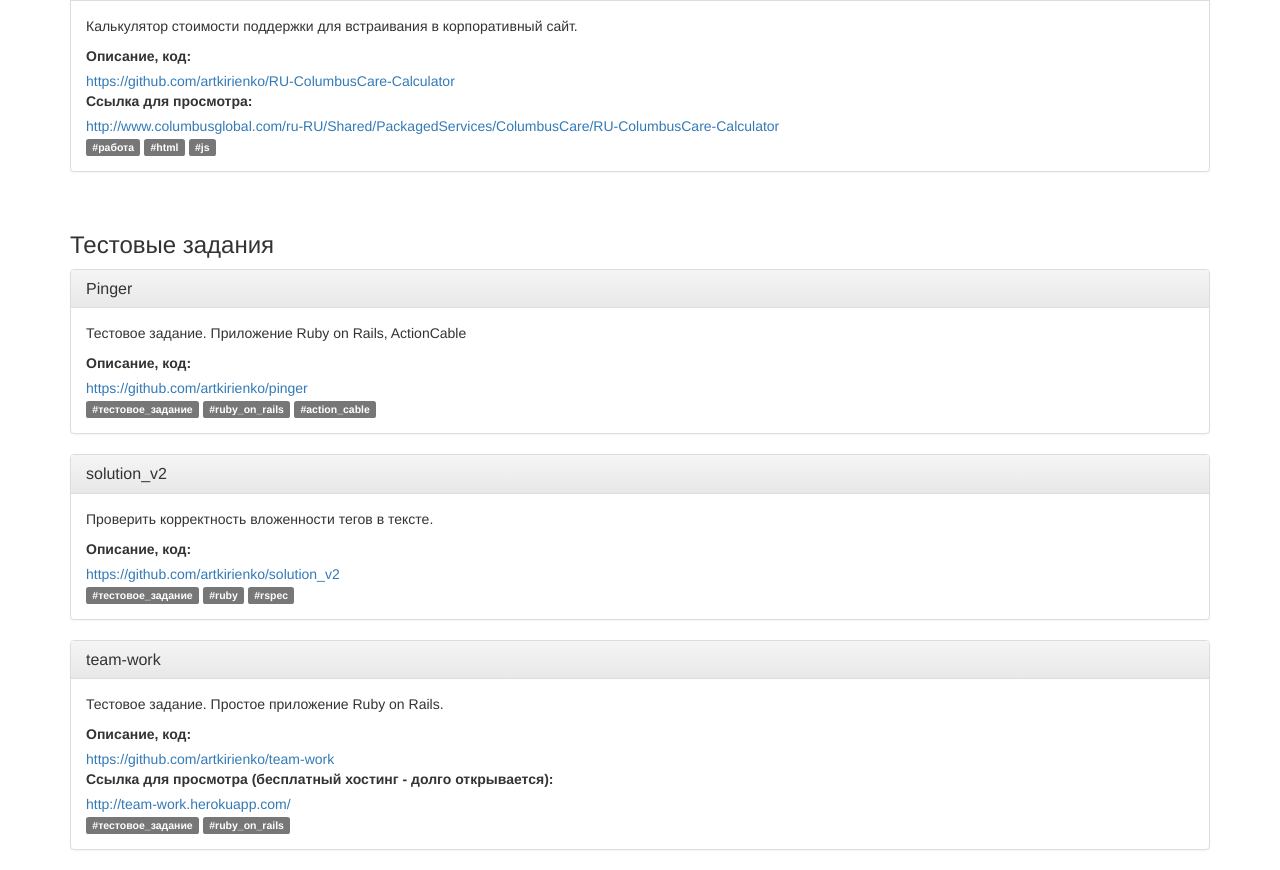
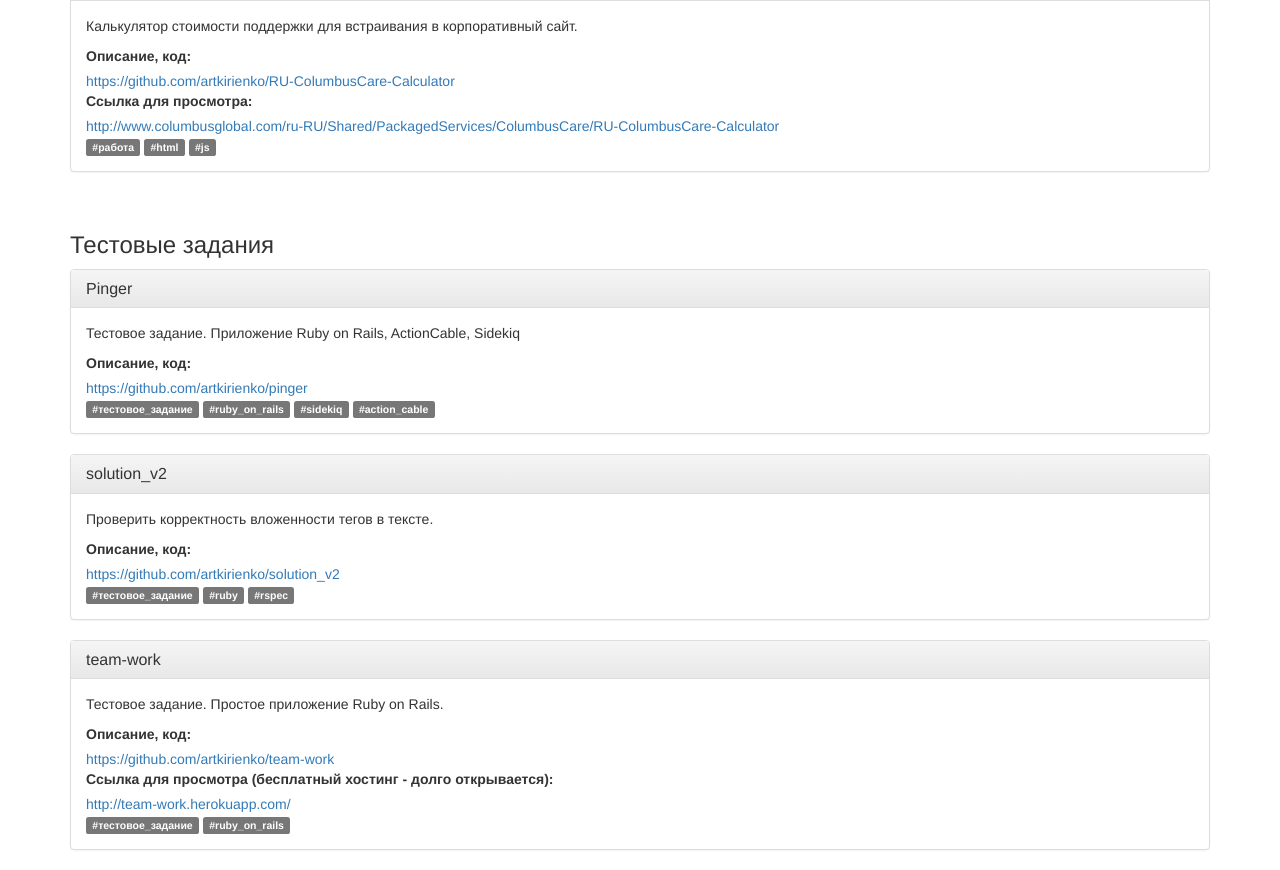
Before and after one commit to artkirienko/projects, a plain HTML site: page index.html in a window 1280 px wide. Shown: the part 662-1532 px from the top of the page. Drawn offline with nearby package versions, Linux system fonts and the light colour scheme.

Commit message:
Add sidekiq tag :cake:

```diff
--- a/index.html
+++ b/index.html
@@ -104,11 +104,12 @@
           </h3>
         </div>
         <div class="panel-body">
-          <p>Тестовое задание. Приложение Ruby on Rails, ActionCable</p>
+          <p>Тестовое задание. Приложение Ruby on Rails, ActionCable, Sidekiq</p>
           <label>Описание, код:</label><br>
           <a href="https://github.com/artkirienko/pinger">https://github.com/artkirienko/pinger</a><br>
           <span class="label label-default">#тестовое_задание</span>
           <span class="label label-default">#ruby_on_rails</span>
+          <span class="label label-default">#sidekiq</span>
           <span class="label label-default">#action_cable</span>
         </div>
       </div>
```
